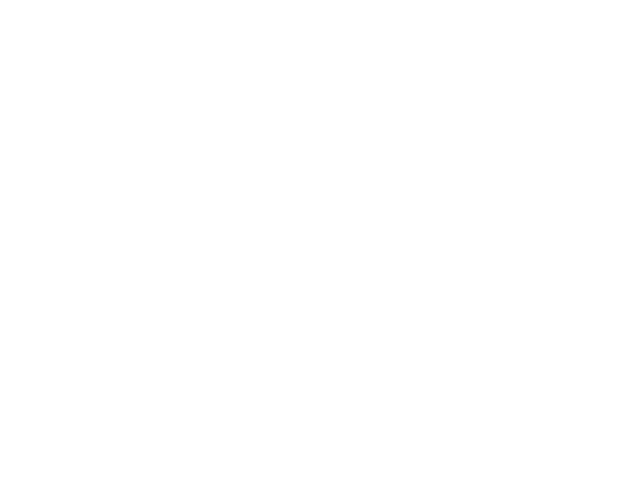
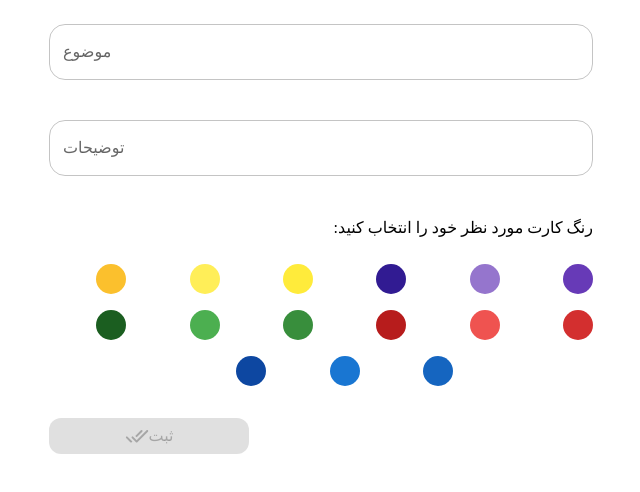
Before and after one commit to AliRuler/todo-app-ts, a React (Create React App) app: page /todoForm/1 in a window 1280 px wide. Before the commit this address had no page. Shown: the top 492 px of the page, without its empty margins (319-959 px from the left). Built offline with nearby package versions, Linux system fonts and the light colour scheme; a web font is replaced by a local one.

Commit message:
add update option

```diff
--- a/src/App.tsx
+++ b/src/App.tsx
@@ -13,7 +13,7 @@ function App() {
             <BrowserRouter>
                 <Routes>
                     <Route path={'/'} element={<Home/>}/>
-                    <Route path={'/todoForm'} element={<TodoForm/>}/>
+                    <Route path={'/todoForm/:state'} element={<TodoForm/>}/>
                     <Route path={'/todos/:todoId'} element={<TodoDetails/>}/>
                 </Routes>
             </BrowserRouter>
--- a/src/components/AddTodoBtn.tsx
+++ b/src/components/AddTodoBtn.tsx
@@ -1,5 +1,5 @@
 import Grid from "@mui/material/Grid";
-import {Link} from "react-router-dom";
+import {Link, useParams} from "react-router-dom";
 import Button from "@mui/material/Button";
 import Typography from "@mui/material/Typography";
 import ControlPointRoundedIcon from '@mui/icons-material/ControlPointRounded';
@@ -12,7 +12,7 @@ interface AddTodoBtnProps {
 const AddTodoBtn = ({setOpen}: AddTodoBtnProps): JSX.Element => {
     return (
         <Grid display={'flex'} justifyContent={'space-between'} item xs={12} my={1} height={'50px'}>
-            <Link to={'/todoform'}>
+            <Link to={'/todoform/addTodo'}>
                 <Button
                     sx={{
                         bgcolor: 'primary.dark',
--- a/src/redux/reducer/todo.reducer.ts
+++ b/src/redux/reducer/todo.reducer.ts
@@ -21,8 +21,9 @@ export const TodoReducer = createSlice({
                 state.splice(p, 1);
             }
         },
-        updateTodo: (state, action: PayloadAction<number>) => {
-
+        updateTodo: (state, action: PayloadAction<Todo>) => {
+            const p = state.findIndex((item) => item.id === action.payload.id);
+            state[p] = action.payload
         },
         checkTodo: (state, action: PayloadAction<number>) => {
             const p = state.findIndex((item) => item.id === action.payload);
--- a/src/section/todoDetails.tsx
+++ b/src/section/todoDetails.tsx
@@ -43,7 +43,7 @@ const TodoDetails = () => {
     }
 
     const handleUpdate = (id: number) => {
-        console.log('soon...')
+        navigate(`/todoform/update?${todo.id}`)
     }
 
 
--- a/src/section/todoForm.tsx
+++ b/src/section/todoForm.tsx
@@ -4,16 +4,20 @@ import TextField from "@mui/material/TextField";
 import {ColorData} from "../data/colorData";
 import Button from "@mui/material/Button";
 import DoneAllRoundedIcon from '@mui/icons-material/DoneAllRounded';
-import {useState} from "react";
+import {useEffect, useState} from "react";
 import React from "react";
-import {useNavigate} from "react-router-dom";
+import {useLocation, useNavigate, useParams} from "react-router-dom";
 import {useSelector, useDispatch} from "react-redux";
-import {addTodo} from "../redux/reducer/todo.reducer";
+import {addTodo, updateTodo} from "../redux/reducer/todo.reducer";
 import Todo from "../models/todo";
 
 const TodoForm = (): JSX.Element => {
+    const database: Todo[] = useSelector((db: { todo: [] }) => db.todo)
+    const [state, setState] = useState('addTodo')
+    const location = useLocation()
+    const params = useParams()
     const [form, setForm] = useState<Todo>({
-        id: Math.floor(Math.random()*1000),
+        id: Math.floor(Math.random() * 1000),
         title: '',
         bookmark: false,
         description: '',
@@ -34,9 +38,21 @@ const TodoForm = (): JSX.Element => {
     }
 
     const handleSubmit = () => {
-        dispatch(addTodo(form))
-        navigate('/')
+        if (params.state === 'addTodo') {
+            dispatch(addTodo(form))
+            navigate('/')
+        } else {
+            dispatch(updateTodo(form))
+            navigate(`/todos/${form.id}`)
+        }
+
     }
+
+    useEffect(() => {
+        if (params.state === 'update'){
+            setForm(database.filter(todo => todo.id === Number(location.search.slice(1,location.search.length)))[0])
+        }
+    }, [])
 
     return (
         <Grid container justifyContent={'center'} alignItems={'center'} dir={'rtl'}>
@@ -81,7 +97,7 @@ const TodoForm = (): JSX.Element => {
                             maxWidth: '260px',
                             borderRadius: '12px'
                         }}
-                        disabled={!(form.title && form.theme && form.description)}>
+                                disabled={!(form.title && form.theme && form.description)}>
                             <Typography>
                                 ثبت
                             </Typography>
```
